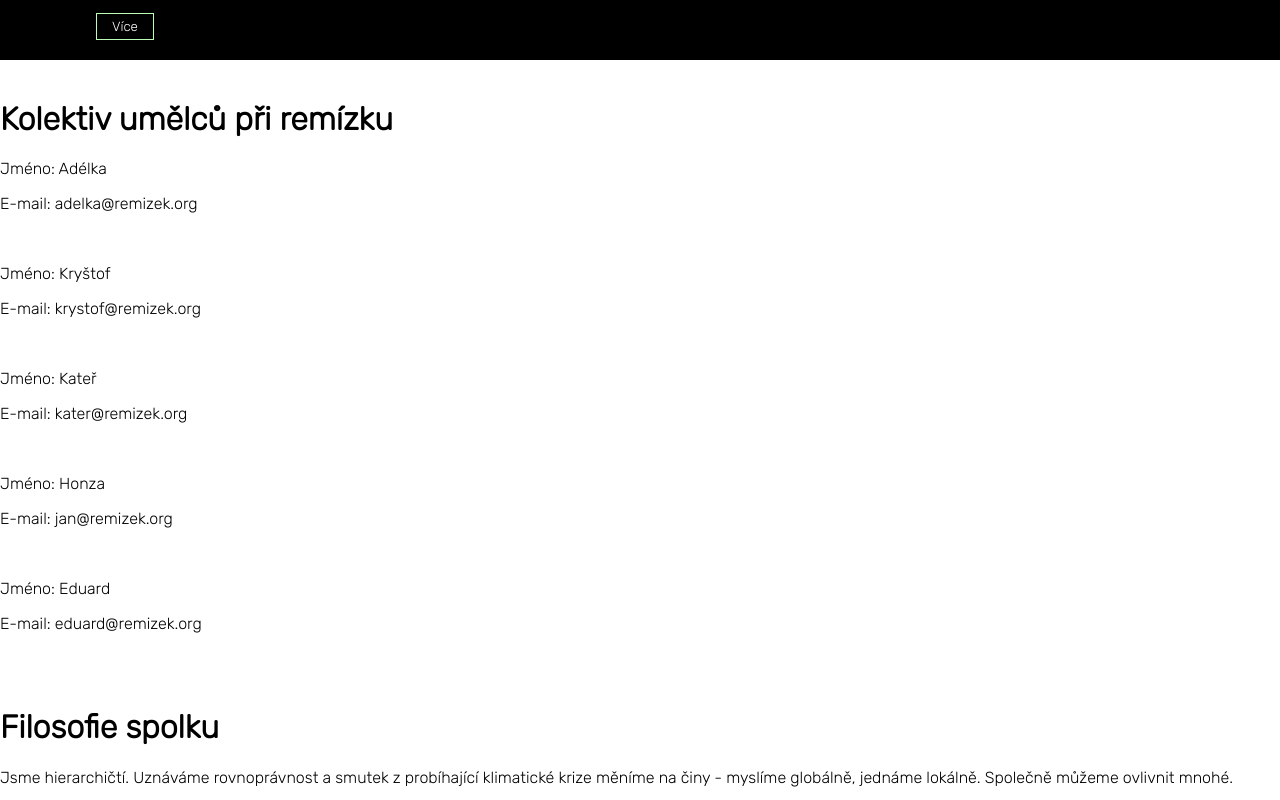
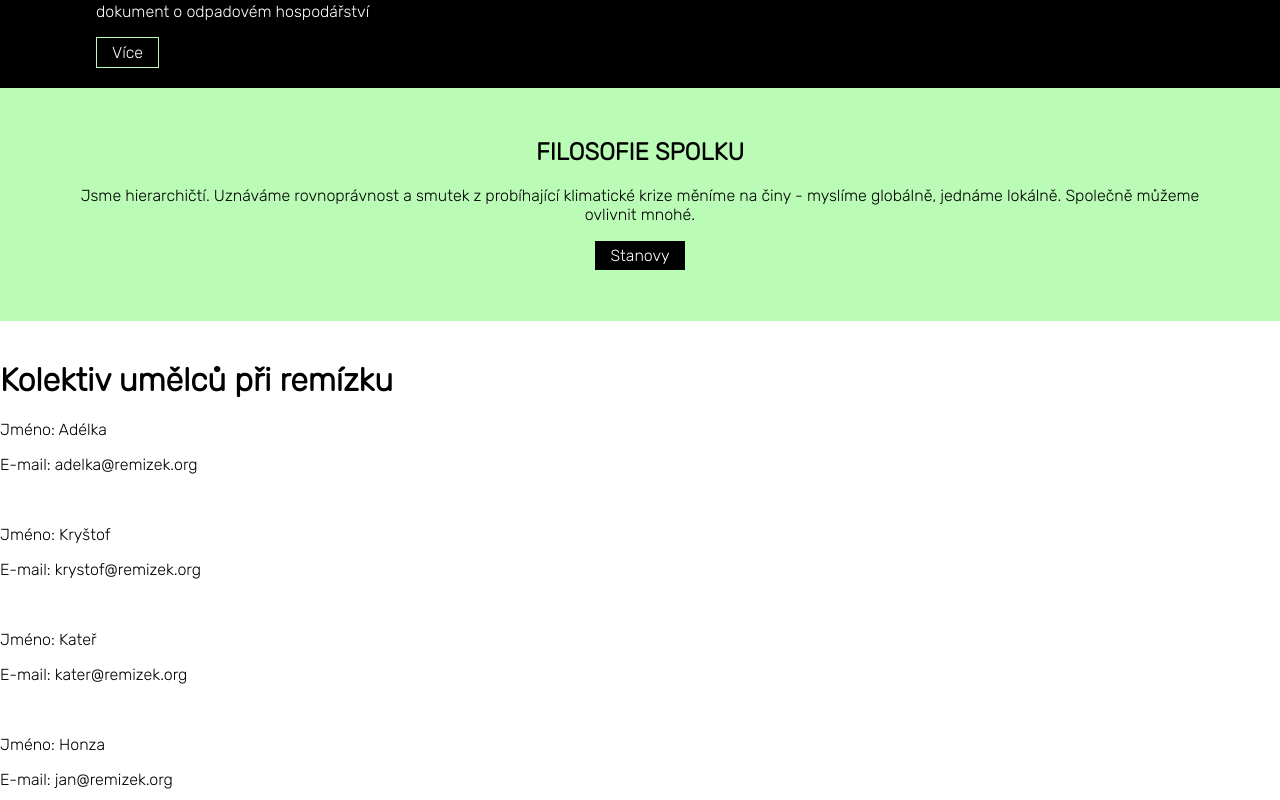
Before and after one commit to hornermar/remizek_web, a Next.js app: page / in a window 1280 px wide. Shown: the part 2020-2820 px from the top of the page. Built offline with nearby package versions, Linux system fonts and the light colour scheme.

Commit message:
Filosofie css

```diff
--- a/components/PhilosophyContent/index.js
+++ b/components/PhilosophyContent/index.js
@@ -1,14 +1,18 @@
+import styles from '../../styles/Philosophy.module.css';
+
 const PhilosophyContent = () => {
   return (
-    <div className="container_page">
-      <h1>Filosofie spolku</h1>
+    <section className={styles.philosophy}>
+      <div className={styles.containerPhilosophy}>
+        <h1>FILOSOFIE SPOLKU</h1>
         <p>
           Jsme hierarchičtí. Uznáváme rovnoprávnost a smutek z probíhající
           klimatické krize měníme na činy - myslíme globálně, jednáme lokálně.
           Společně můžeme ovlivnit mnohé.
         </p>
-      <p>Stanovy můžete přečíst zde: </p>
+        <button>Stanovy</button>
       </div>
+    </section>
   );
 };
 
--- a/data/projectsList.js
+++ b/data/projectsList.js
@@ -39,6 +39,6 @@ export const projectsList = [
     id: 7,
     name: 'Mezi odpady online',
     text: 'dokument o odpadovém hospodářství',
-    link: '/projekty/mezi-odpady-online"',
+    link: '/projekty/mezi-odpady-online',
   },
 ];
--- a/pages/index.js
+++ b/pages/index.js
@@ -33,12 +33,13 @@ export default function Home() {
       <div className="container_page" id="projekty">
         <ProjectsContent />
       </div>
+      <div className="container_page" id="filosofie-spolku">
+        <PhilosophyContent />
+      </div>
       <div className="container_page" id="kolektiv-umelcu">
         <TeamContent />
       </div>
-      <div className="container_page" id="filosofie-spolku">
-        <PhilosophyContent />
-      </div>
+
       <div className="container_page" id="zazij-remizek">
         <ExperienceContent />
       </div>
--- /dev/null
+++ b/styles/Philosophy.module.css
@@ -0,0 +1,23 @@
+.philosophy {
+  background-color: #bafbb5;
+}
+
+.containerPhilosophy {
+  width: 90%;
+  margin: 0 auto;
+  text-align: center;
+  padding: 50px 0;
+}
+
+.philosophy h1 {
+  padding: 0;
+}
+
+.philosophy button {
+  font-family: 'Rubik', sans-serif;
+  border: 1px solid #bafbb5;
+  color: white;
+  background-color: black;
+  padding: 5px 15px;
+  font-size: 16px;
+}
--- a/styles/Projects.module.css
+++ b/styles/Projects.module.css
@@ -49,4 +49,5 @@
   color: white;
   background-color: transparent;
   padding: 5px 15px;
+  font-size: 16px;
 }
```
Lines whose indentation alone changed are shown as unchanged.
